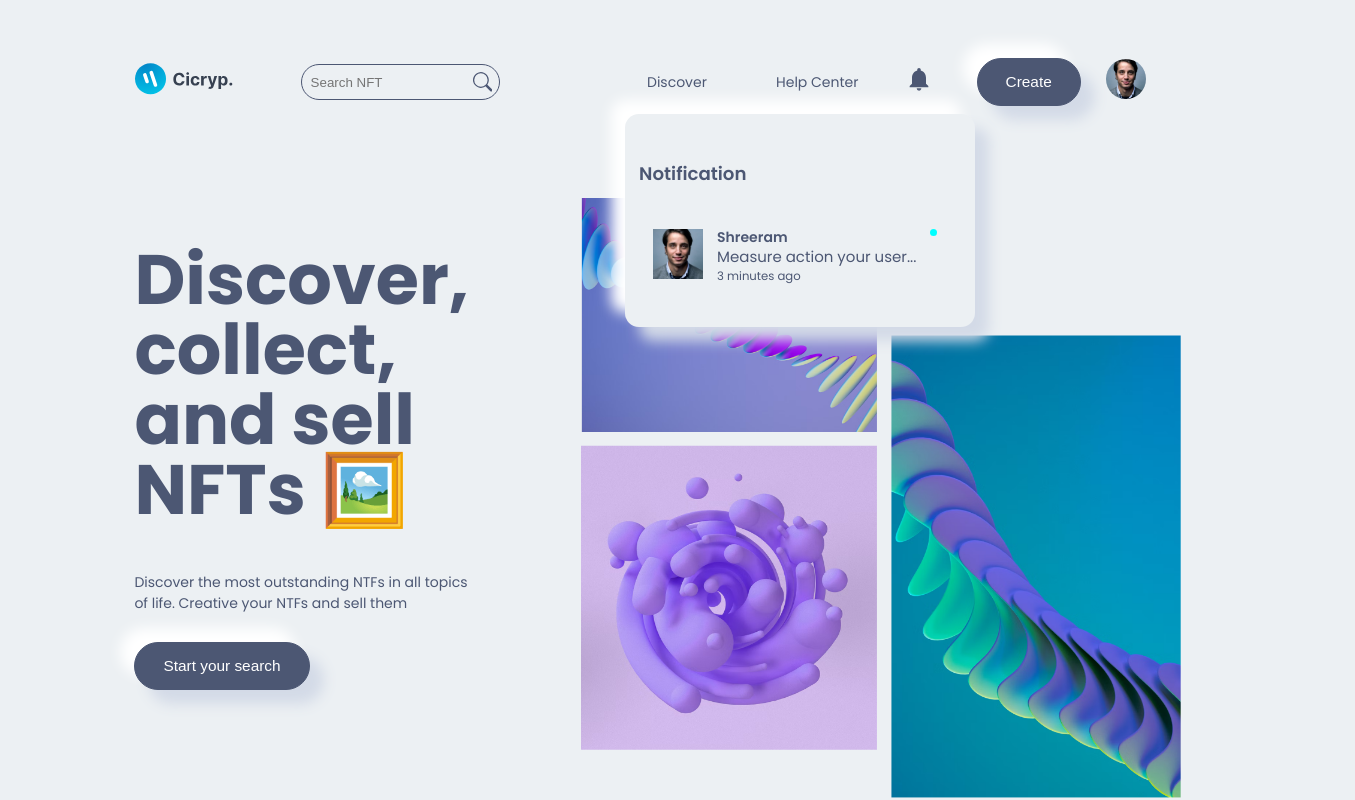
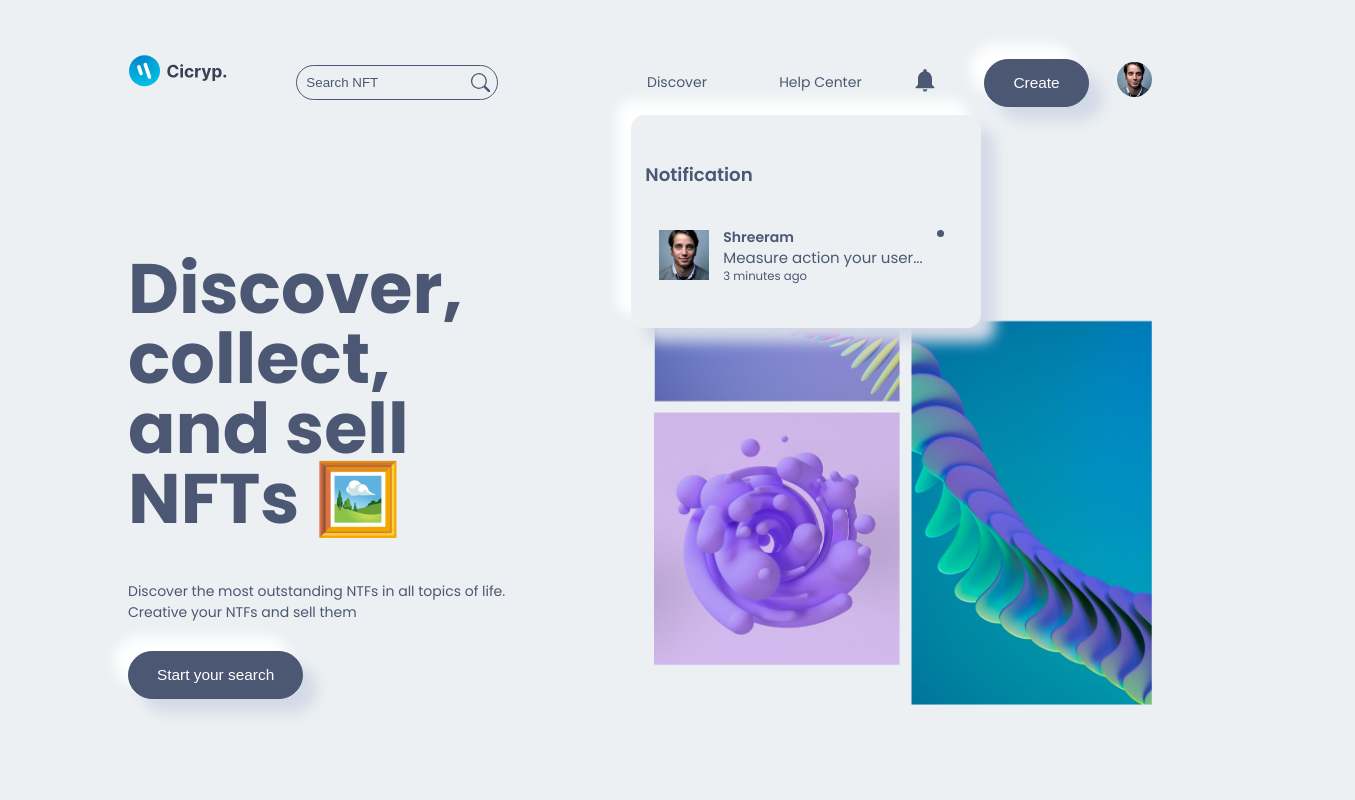
Before and after one commit to AdhithyanM/nft-marketplace-template-code, a Next.js app: page / in a window 1280 px wide. Both pictures are taken after a click on the icon 919 px from the left and 79 px from the top of the page. Shown: the top 800 px of the page, 1355 px wide, since content can reach past the window. Built offline with nearby package versions, Linux system fonts and the light colour scheme.

Commit message:
using next 12.2.5 and some css changes for UI issues

```diff
--- a/components/Button/Button.module.css
+++ b/components/Button/Button.module.css
@@ -13,4 +13,5 @@
 .button:hover {
   background-color: var(--main-bg-color);
   border: 1px solid var(--icons-color);
+  color: var(--icons-color);
 }
--- a/components/Footer/Footer.module.css
+++ b/components/Footer/Footer.module.css
@@ -1,3 +1,7 @@
+.footer_box_social_logo {
+  font-size: 5rem;
+}
+
 .footer {
   width: 100%;
   padding-block: 1.5rem;
@@ -14,7 +18,7 @@
   gap: 3rem;
 }
 
-/* SOCIAL */
+/* //SOCIAL */
 .footer_social {
   display: flex;
   gap: 1.3rem;
@@ -40,7 +44,7 @@
   display: flex;
   justify-content: space-between;
   align-items: center;
-  padding: 1.5rem;
+  padding: 1.5rem 2rem;
   background-color: var(--icons-color);
   color: var(--shadow-dark-color);
   border-radius: 5rem;
@@ -48,7 +52,7 @@
 }
 
 .subscribe_box input {
-  background-color: transparent;
+  background: transparent;
   border: none;
   outline: none;
   width: 90%;
@@ -68,7 +72,7 @@
   padding: 1rem 2rem;
 }
 
-/* MEDIA QUERY */
+/* //MEDIA QUERY */
 @media screen and (max-width: 45em) {
   .footer_box {
     width: 90%;
--- a/components/NavBar/NavBar.module.css
+++ b/components/NavBar/NavBar.module.css
@@ -22,6 +22,11 @@
   align-items: center;
 }
 
+.logo {
+  color: var(--icons-color);
+  font-size: 4rem;
+}
+
 .navbar_container_left_box_input_box {
   width: 60%;
   border: 1px solid var(--icons-color);
@@ -43,7 +48,7 @@
   font-size: 1.4rem;
 }
 
-/* RIGHT SECTION */
+/* //-------RIGHT */
 
 .navbar_container_right {
   display: grid;
@@ -57,7 +62,6 @@
   position: relative;
   cursor: pointer;
 }
-
 .navbar_container_right_help {
   position: relative;
   cursor: pointer;
@@ -106,7 +110,7 @@
   cursor: pointer;
 }
 
-/* SIDEBAR */
+/* /////------SIDEBAR */
 
 .sideBar {
   position: fixed;
@@ -144,12 +148,7 @@
   .navbar_container_left_box_input_box {
     display: none;
   }
-
   .navbar_container_right_discover {
-    display: none;
-  }
-
-  .navbar_container_right_help {
     display: none;
   }
 
--- a/components/NavBar/Notification/Notification.module.css
+++ b/components/NavBar/Notification/Notification.module.css
@@ -8,7 +8,7 @@
 
   left: -20rem;
   top: 3.5rem;
-  z-index: 222222222;
+  z-index: 2222222222;
   background-color: var(--main-bg-color);
 }
 
@@ -30,6 +30,10 @@
   background-color: var(--icons-color);
   color: var(--shadow-dark-color);
   border-radius: 0.3rem;
+}
+
+.notification_box:hover .notification_box_new {
+  background-color: var(--main-bg-color);
 }
 
 .notification_box_img {
@@ -55,15 +59,14 @@
   width: 0.5rem;
   height: 0.5rem;
   border-radius: 50%;
-  background-color: aqua;
+  background-color: var(--icons-color);
 }
 
-@media screen and (max-width: 35rem) {
+@media screen and (max-width: 35em) {
   .notification {
-    width: 20rem;
-    left: -15rem;
+    width: 21rem;
+    left: -11rem;
   }
-
   .notification_box {
     padding: 0.3rem;
   }
--- a/components/NavBar/Profile/Profile.module.css
+++ b/components/NavBar/Profile/Profile.module.css
@@ -8,7 +8,7 @@
 
   left: -17rem;
   top: 4.5rem;
-  z-index: 222222222222;
+  z-index: 22222222222;
   background-color: var(--main-bg-color);
 }
 
@@ -24,7 +24,7 @@
 }
 
 .profile_account_info {
-  line-height: 0.3rem;
+  line-height: 0.3;
 }
 
 .profile_account_info p {
@@ -44,3 +44,9 @@
   color: var(--shadow-dark-color);
   border-radius: 0.3rem;
 }
+
+@media screen and (max-width: 35em) {
+  .profile {
+    left: -13.5rem;
+  }
+}
--- a/components/NavBar/SideBar/SideBar.module.css
+++ b/components/NavBar/SideBar/SideBar.module.css
@@ -2,6 +2,12 @@
   padding: 2rem;
   border-bottom: 1px solid var(--icons-color);
   background-color: var(--main-bg-color);
+}
+
+.sideBar_box_logo {
+  font-size: 5rem;
+  margin-bottom: 3rem;
+  margin-top: 2rem;
 }
 
 .sideBar_closeBtn {
@@ -62,6 +68,6 @@
 .sideBar_button {
   padding: 2rem;
   display: flex;
+  align-items: center;
   justify-content: space-between;
-  align-items: center;
 }
--- a/components/Subscribe/Subscribe.module.css
+++ b/components/Subscribe/Subscribe.module.css
@@ -76,7 +76,6 @@
     grid-template-columns: 1fr;
     gap: 4rem;
   }
-
   .subscribe_box_left_input {
     width: 100%;
     padding: 1rem;
--- a/components/Title/Title.module.css
+++ b/components/Title/Title.module.css
@@ -16,6 +16,7 @@
   .title_box {
     width: 90%;
   }
+
   .title_box h2 {
     font-size: 1.8rem;
     line-height: 0;
--- a/package.json
+++ b/package.json
@@ -9,7 +9,7 @@
     "lint": "next lint"
   },
   "dependencies": {
-    "next": "13.2.4",
+    "next": "12.2.5",
     "react": "18.2.0",
     "react-dom": "18.2.0",
     "react-icons": "^4.8.0"
--- a/styles/globals.css
+++ b/styles/globals.css
@@ -1,26 +1,43 @@
 @import url("https://fonts.googleapis.com/css2?family=Poppins:ital,wght@0,100;0,200;0,300;0,400;0,500;0,600;0,700;0,800;0,900;1,100;1,200;1,300;1,400;1,500;1,600;1,700;1,800;1,900&display=swap");
 
+/* //THEME 1 */
 :root {
   --icons-color: #4c5773;
   --icons-light-color: #4c577341;
   --icons-bg-color: #e2e6e9;
   --shadow-dark-color: #d3dae7;
+  --bg-shadow-dark-color: #d3dae745;
   --shadow-light-color: #fff;
   --main-bg-color: #ecf0f3;
-
   --box-shadow: 1rem 1rem 1rem var(--shadow-dark-color),
     -1rem -1rem 1rem var(--shadow-light-color);
-
   --box-shadow-2: 0rem 0rem 0rem var(--shadow-dark-color),
     -0.3rem -0.3rem 1rem var(--shadow-dark-color);
 }
 
 html,
 body {
-  /* border: 1px solid red; */
+  padding: 0;
+  margin: 0;
   font-family: "Poppins", sans-serif;
   font-size: 14px;
   background-color: var(--main-bg-color);
+  color: var(--icons-color);
+}
+
+input {
+  color: var(--icons-color);
+}
+
+input::placeholder {
+  color: var(--icons-color);
+}
+
+textarea {
+  color: var(--icons-color);
+}
+
+textarea::placeholder {
   color: var(--icons-color);
 }
 
@@ -54,3 +71,12 @@ a {
   background: var(--icons-color);
   width: 0.5rem;
 }
+/* @media (prefers-color-scheme: dark) {
+  html {
+    color-scheme: dark;
+  }
+  body {
+    color: white;
+    background: black;
+  }
+} */
```
Also changed, not shown: 1 other file (tests, documents, lock files or other folders).
